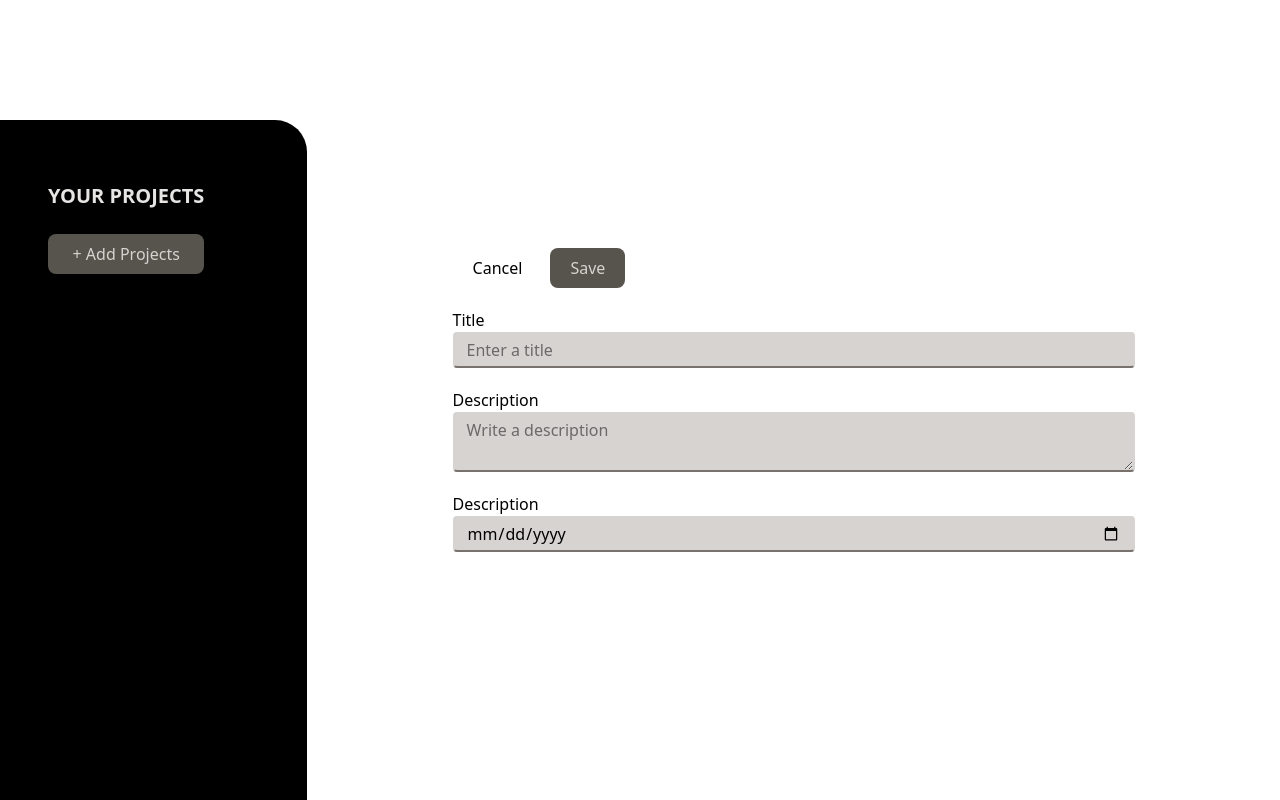
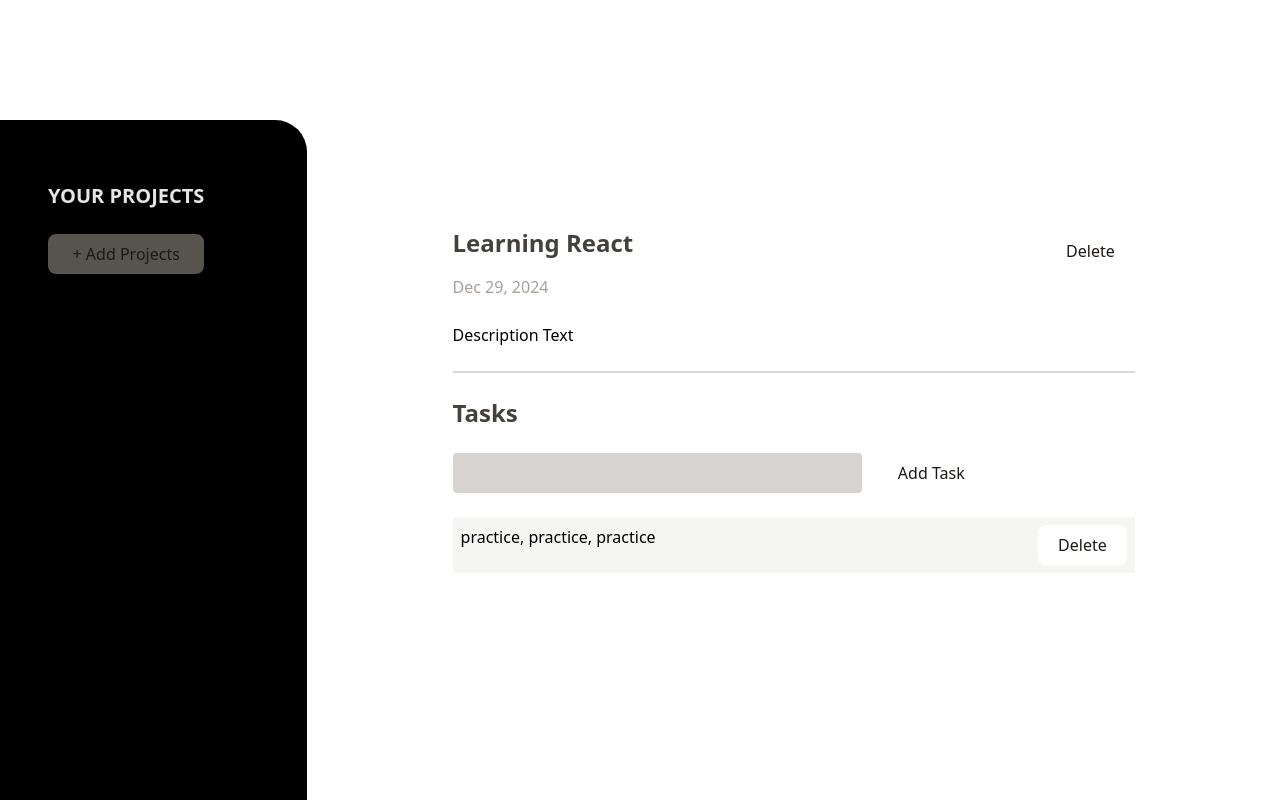
Before and after one commit to jNascimentoCW/management-app, a React (Vite) app: page / in a window 1280 px wide. Built offline with nearby package versions, Linux system fonts and the light colour scheme.

Commit message:
Finish AddProject component

```diff
--- a/src/App.jsx
+++ b/src/App.jsx
@@ -1,4 +1,5 @@
 import AddProjects from "./components/AddProjects";
+import EditProject from "./components/EditProject";
 import Navbar from "./components/Navbar";
 
 function App() {
@@ -18,7 +19,8 @@ function App() {
           Create new project
         </button>
       </div> */}
-      <AddProjects />
+      {/* <AddProjects /> */}
+      <EditProject />
     </div>
   );
 }
--- a/src/components/Button.jsx
+++ b/src/components/Button.jsx
@@ -1,7 +1,7 @@
-export default function Button({ text, isWhite }) {
+export default function Button({ text, isWhite, style }) {
   return (
     <button
-      className={`${isWhite ? "bg-white" : "bg-stone-600 text-stone-300"} cursor-pointer rounded-lg px-5 py-2 hover:bg-stone-400 hover:text-stone-900`}
+      className={`${isWhite ? "bg-white" : "bg-stone-600 text-stone-300"} cursor-pointer rounded-lg px-5 py-2 text-stone-900 hover:bg-stone-400 ${style}`}
     >
       {text}
     </button>
--- /dev/null
+++ b/src/components/EditProject.jsx
@@ -0,0 +1,34 @@
+import Button from "./Button";
+
+export default function EditProject({ title, description, date }) {
+  return (
+    <div className="flex w-full flex-col items-center justify-center px-15 md:w-4/5 md:items-center">
+      <div className="flex w-[80%] justify-between">
+        <h2 className="pb-4 text-2xl font-bold text-stone-700">
+          Learning React
+        </h2>
+        <Button text="Delete" isWhite={true} />
+      </div>
+      <div className="w-[80%]">
+        <p className="pb-6 text-stone-400">Dec 29, 2024</p>
+        <p className="pb-6">Description Text</p>
+      </div>
+      <hr className="h-[2px] w-[80%] border-none bg-stone-700/20" />
+      <div className="w-[80%] pt-6">
+        <h2 className="pb-6 text-2xl font-bold text-stone-700">Tasks</h2>
+        <div className="flex gap-4 pb-6">
+          <input
+            type="text"
+            className="w-3/5 rounded-sm border-2 border-transparent bg-stone-300 px-3 py-1"
+          />
+          <Button text="Add Task" isWhite={true} />
+        </div>
+        {/* <p>This project does not have any tasks yet.</p> */}
+        <div className="flex justify-between bg-stone-100 p-2">
+          <p className="">practice, practice, practice</p>
+          <Button text="Delete" isWhite={true} style="hover:text-red-500" />
+        </div>
+      </div>
+    </div>
+  );
+}
```
